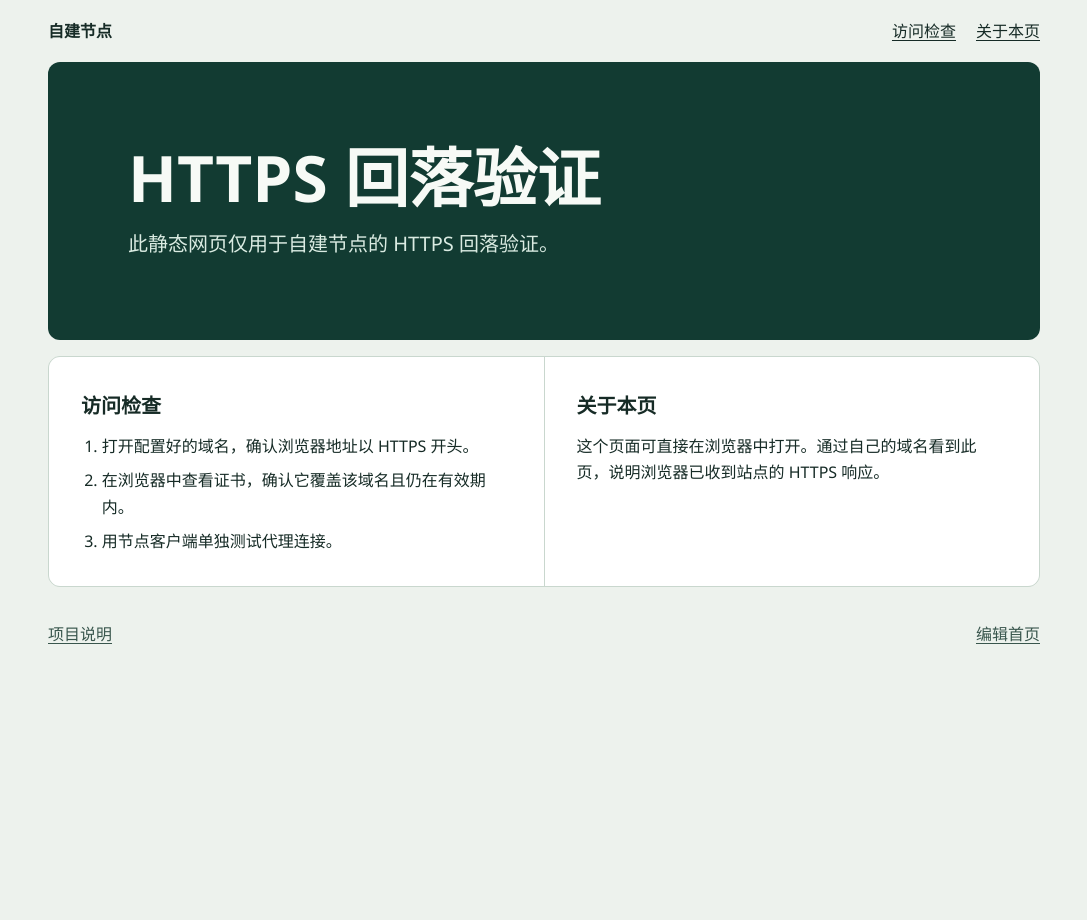
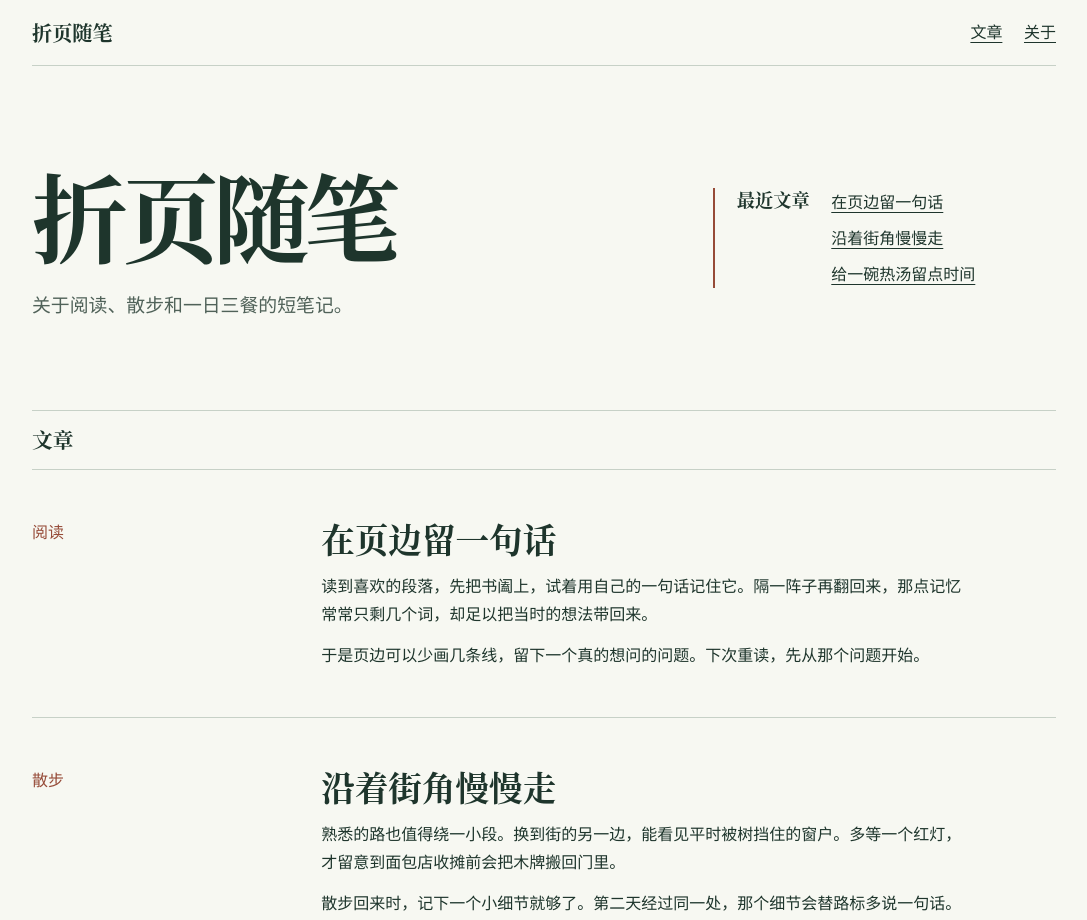
Before and after one commit to jack-114514/reality-fallback-site, a plain HTML site: page index.html in a window 1280 px wide. Shown: the top 920 px of the page, without its empty margins (96-1183 px from the left). Before the commit the page ends 800 px from the top, so only its background shows below. Drawn offline with Linux system fonts and the light colour scheme.

Commit message:
Publish a personal blog and add project uninstall

```diff
--- a/index.html
+++ b/index.html
@@ -3,72 +3,118 @@
 <head>
   <meta charset="utf-8">
   <meta name="viewport" content="width=device-width, initial-scale=1">
-  <meta name="description" content="此静态网页仅用于自建节点的 HTTPS 回落验证。">
-  <title>自建节点 · HTTPS 回落验证</title>
+  <meta name="description" content="折页随笔，写给阅读、散步和厨房里的日常。">
+  <title>折页随笔</title>
   <style>
     :root {
       color-scheme: light;
-      font-family: "Segoe UI", "PingFang SC", "Microsoft YaHei", system-ui, sans-serif;
-      color: #162b26;
-      background: #edf2ed;
-      line-height: 1.65;
+      --paper: #f7f8f2;
+      --ink: #1e352c;
+      --muted: #506259;
+      --accent: #964b38;
+      --rule: #c7d1c7;
+      --serif: "Noto Serif CJK SC", "Songti SC", SimSun, serif;
+      font: 1rem/1.75 "PingFang SC", "Microsoft YaHei", system-ui, sans-serif;
+      background: var(--paper);
+      color: var(--ink);
     }
     * { box-sizing: border-box; }
     body { margin: 0; }
-    a { color: inherit; text-underline-offset: .2em; }
-    a:hover { text-decoration-thickness: 2px; }
-    a:focus-visible { outline: .15rem solid currentColor; outline-offset: .25rem; }
-    .wrap { width: min(100% - 2rem, 62rem); margin-inline: auto; }
-    .bar, footer { display: flex; flex-wrap: wrap; align-items: center; justify-content: space-between; gap: .5rem 1.5rem; padding-block: 1.125rem; }
-    .brand { font-weight: 700; }
-    nav { display: flex; flex-wrap: wrap; gap: .75rem 1.25rem; }
-    .hero { background: #123b32; color: #f7faf6; padding: clamp(1.5rem, 8vw, 5rem); border-radius: .75rem; }
-    h1 { margin: 0 0 .75rem; font-size: clamp(2rem, 6.5vw, 4rem); line-height: 1.14; }
-    p { margin: 0; }
-    .hero p { font-size: clamp(1rem, 2.6vw, 1.25rem); color: #daebe2; }
-    .checks { display: grid; grid-template-columns: 1fr 1fr; gap: 1px; background: #c9d7ce; margin-block: 1rem; border: 1px solid #c9d7ce; border-radius: .75rem; overflow: hidden; }
-    section { min-width: 0; background: #fff; padding: clamp(1.25rem, 4vw, 2rem); }
-    h2 { margin: 0 0 .65rem; font-size: 1.25rem; }
-    ol { margin: 0; padding-inline-start: 1.3rem; }
-    li + li { margin-top: .5rem; }
-    footer { color: #39564d; }
-    @media (max-width: 42rem) { .checks { grid-template-columns: 1fr; } }
+    a { color: inherit; text-underline-offset: .25em; }
+    a:hover { color: var(--accent); }
+    a:focus-visible { outline: 2px solid var(--accent); outline-offset: .25rem; }
+    .wrap { width: min(64rem, calc(100% - 2.5rem)); margin-inline: auto; }
+    .top, footer { display: flex; flex-wrap: wrap; align-items: center; justify-content: space-between; gap: .8rem 1.5rem; padding-block: 1.15rem; }
+    .top { border-bottom: 1px solid var(--rule); }
+    nav { display: flex; flex-wrap: wrap; gap: 1.35rem; }
+    .brand { font: 700 1.26rem/1.25 var(--serif); text-decoration: none; }
+    .hero { display: grid; grid-template-columns: minmax(0, 1.8fr) minmax(12rem, 1fr); gap: clamp(1.5rem, 5vw, 4.5rem); align-items: center; padding-block: clamp(2.5rem, 7vw, 5.5rem); }
+    h1, h2, h3 { font-family: var(--serif); line-height: 1.24; }
+    h1 { font-size: clamp(2.75rem, 8vw, 6rem); margin: 0 0 1rem; letter-spacing: -.055em; }
+    .intro { margin: 0; color: var(--muted); font-size: clamp(1rem, 2.3vw, 1.18rem); }
+    .contents { border-left: 2px solid var(--accent); padding-left: 1.35rem; }
+    .contents h2 { margin: 0 0 .6rem; font-size: 1.14rem; }
+    .contents ul { display: grid; gap: .5rem; padding: 0; margin: 0; list-style: none; }
+    .section-title { margin: 0; padding: 1rem 0; border-block: 1px solid var(--rule); font-size: 1.3rem; }
+    article { display: grid; grid-template-columns: minmax(6rem, .35fr) 1fr; gap: 1rem 2rem; padding: clamp(1.5rem, 4vw, 3rem) 0; border-bottom: 1px solid var(--rule); }
+    .category { margin: 0; color: var(--accent); }
+    h3 { margin: 0 0 .8rem; font-size: clamp(1.45rem, 3vw, 2.1rem); }
+    .prose { max-width: 40rem; }
+    .prose p { margin: 0; }
+    .prose p + p { margin-top: .8rem; }
+    .about { margin-top: 1rem; padding: 1.6rem 0; }
+    .about h2 { margin: 0 0 .55rem; font-size: 1.3rem; }
+    .about p { margin: 0; color: var(--muted); }
+    footer { color: var(--muted); border-top: 1px solid var(--rule); }
+    .skip { position: absolute; top: .5rem; left: .5rem; transform: translateY(-150%); background: var(--paper); padding: .4rem .65rem; }
+    .skip:focus { transform: none; }
+    @media (max-width: 41rem) {
+      .hero, article { grid-template-columns: 1fr; }
+      .contents { padding-left: 1rem; }
+    }
   </style>
 </head>
-<body>
-  <header class="wrap bar">
-    <!-- 在下方修改站点名称。 -->
-    <span class="brand">自建节点</span>
+<body id="top">
+  <a class="skip" href="#main">跳到正文</a>
+  <header class="wrap top">
+    <a class="brand" href="#top">折页随笔</a>
     <nav aria-label="页面导航">
-      <a href="#check">访问检查</a>
-      <a href="#about">关于本页</a>
+      <a href="#notes">文章</a>
+      <a href="#about">关于</a>
     </nav>
   </header>
-  <main class="wrap">
-    <div class="hero">
-      <!-- 在下方修改首页标题和简短说明。 -->
-      <h1>HTTPS 回落验证</h1>
-      <p>此静态网页仅用于自建节点的 HTTPS 回落验证。</p>
-    </div>
-    <div class="checks">
-      <section id="check" aria-labelledby="check-heading">
-        <h2 id="check-heading">访问检查</h2>
-        <ol>
-          <li>打开配置好的域名，确认浏览器地址以 HTTPS 开头。</li>
-          <li>在浏览器中查看证书，确认它覆盖该域名且仍在有效期内。</li>
-          <li>用节点客户端单独测试代理连接。</li>
-        </ol>
-      </section>
-      <section id="about" aria-labelledby="about-heading">
-        <h2 id="about-heading">关于本页</h2>
-        <!-- 在下方填写想公开展示的站点介绍。 -->
-        <p>这个页面可直接在浏览器中打开。通过自己的域名看到此页，说明浏览器已收到站点的 HTTPS 响应。</p>
-      </section>
-    </div>
+  <main class="wrap" id="main">
+    <section class="hero" aria-labelledby="site-title">
+      <div>
+        <!-- 在这里改写标题与简介。 -->
+        <h1 id="site-title">折页随笔</h1>
+        <p class="intro">关于阅读、散步和一日三餐的短笔记。</p>
+      </div>
+      <nav class="contents" aria-labelledby="contents-title">
+        <h2 id="contents-title">最近文章</h2>
+        <ul>
+          <li><a href="#reading">在页边留一句话</a></li>
+          <li><a href="#walk">沿着街角慢慢走</a></li>
+          <li><a href="#kitchen">给一碗热汤留点时间</a></li>
+        </ul>
+      </nav>
+    </section>
+    <section id="notes" aria-labelledby="notes-title">
+      <h2 class="section-title" id="notes-title">文章</h2>
+      <!-- 修改文章标题时，也可以更新上方目录中的同名链接文字。 -->
+      <article id="reading" aria-labelledby="reading-title">
+        <p class="category">阅读</p>
+        <div class="prose">
+          <h3 id="reading-title">在页边留一句话</h3>
+          <p>读到喜欢的段落，先把书阖上，试着用自己的一句话记住它。隔一阵子再翻回来，那点记忆常常只剩几个词，却足以把当时的想法带回来。</p>
+          <p>于是页边可以少画几条线，留下一个真的想问的问题。下次重读，先从那个问题开始。</p>
+        </div>
+      </article>
+      <article id="walk" aria-labelledby="walk-title">
+        <p class="category">散步</p>
+        <div class="prose">
+          <h3 id="walk-title">沿着街角慢慢走</h3>
+          <p>熟悉的路也值得绕一小段。换到街的另一边，能看见平时被树挡住的窗户。多等一个红灯，才留意到面包店收摊前会把木牌搬回门里。</p>
+          <p>散步回来时，记下一个小细节就够了。第二天经过同一处，那个细节会替路标多说一句话。</p>
+        </div>
+      </article>
+      <article id="kitchen" aria-labelledby="kitchen-title">
+        <p class="category">厨房</p>
+        <div class="prose">
+          <h3 id="kitchen-title">给一碗热汤留点时间</h3>
+          <p>番茄进锅后先煸一会儿，等汁水出来再加热水。豆腐在最后放，盐也留到出锅前。盛汤之前先尝一口，再决定要不要撒一点葱花。</p>
+          <p>冬天做饭，灶台边那几分钟很安静。趁汤还在咕嘟，把砧板洗好，留一张空桌面给晚饭。</p>
+        </div>
+      </article>
+    </section>
+    <section class="about" id="about" aria-labelledby="about-title">
+      <h2 id="about-title">关于这个角落</h2>
+      <p>这里收录一些短文。想到一件小事，就写一篇。</p>
+    </section>
   </main>
   <footer class="wrap">
-    <a href="https://github.com/jack-114514/reality-fallback-site">项目说明</a>
-    <a href="https://github.com/jack-114514/reality-fallback-site/edit/main/index.html">编辑首页</a>
+    <span>折页随笔</span>
+    <a href="#top">返回顶部</a>
   </footer>
 </body>
 </html>
```
Also changed, not shown: 3 other files.
